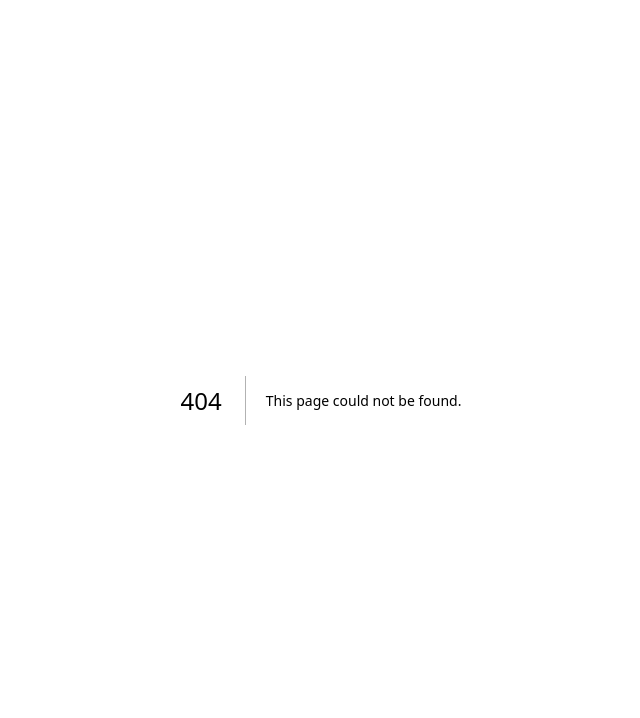
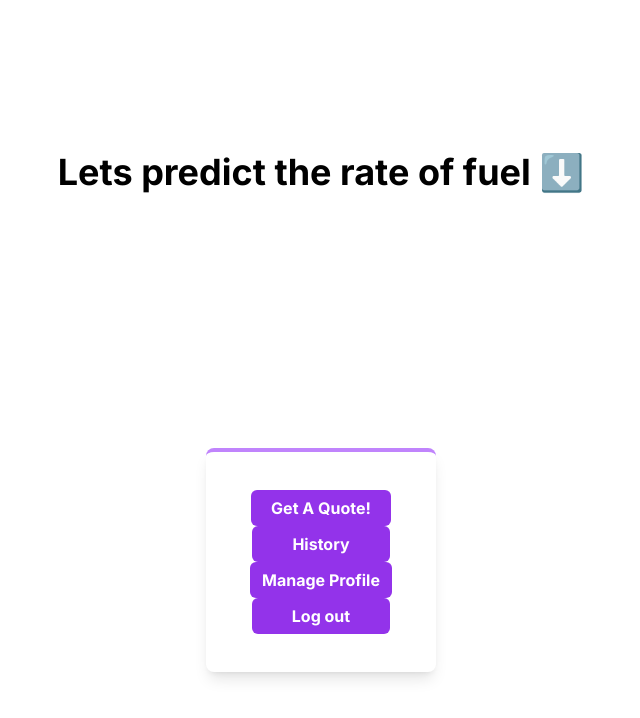
Before and after one commit to Sarahodigie123/fuel-prediction, a Next.js app: page /mainpage in a window 1280 px wide. Before the commit this address had no page. Shown: the top 718 px of the page, without its empty margins (319-959 px from the left). Built offline with nearby package versions, Linux system fonts and the light colour scheme.

Commit message:
create mainpage page

```diff
--- /dev/null
+++ b/app/mainpage/page.jsx
@@ -0,0 +1,9 @@
+import MainPage from "../components/mainpage";
+
+export default function FuelQuoteFormPage() {
+  return (
+    <main>
+      <MainPage />
+    </main>
+  );
+}
```
